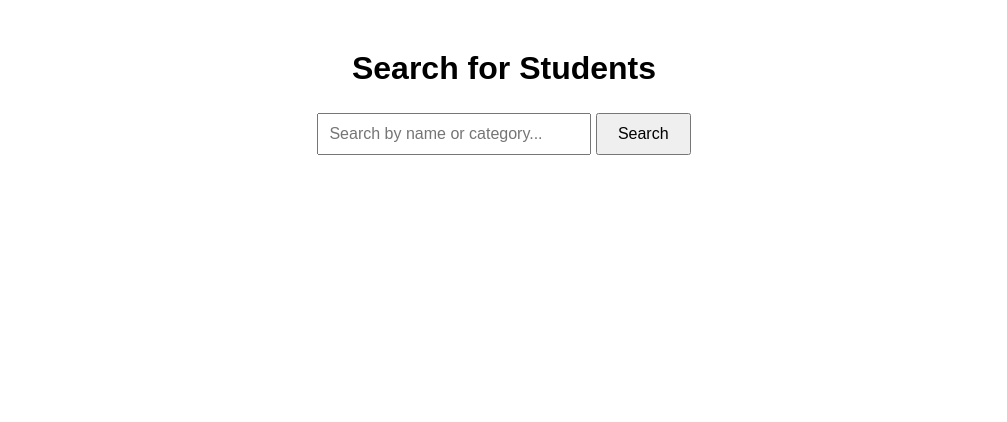
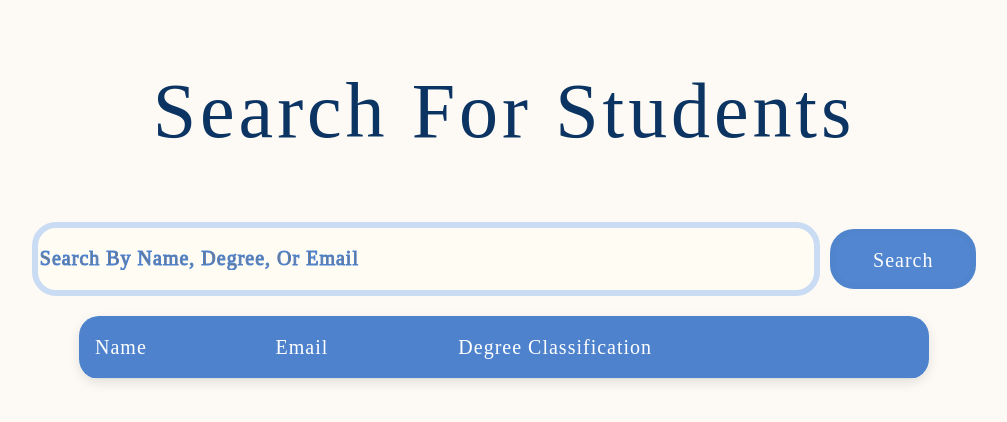
Before and after one commit to jazmirafy/FinalProjectWebsite, a website: page index.html in a window 1280 px wide. Shown: the whole page, without its empty margins (136-1143 px from the left). Drawn offline with nearby package versions, Linux system fonts and the light colour scheme.

Commit message:
added css style

```diff
--- a/index.html
+++ b/index.html
@@ -3,43 +3,30 @@
 <head>
   <meta charset="UTF-8" />
   <title>Student Search</title>
-  <style>
-    body {
-      font-family: Arial, sans-serif;
-    }
-    .search-container {
-      margin: 50px auto;
-      max-width: 400px;
-      text-align: center;
-    }
-    input[type="text"] {
-      padding: 10px;
-      width: 250px;
-      font-size: 16px;
-    }
-    button {
-      padding: 10px 20px;
-      font-size: 16px;
-      cursor: pointer;
-      margin-top: 5px;
-    }
-    .results {
-      margin-top: 20px;
-    }
-    .student-card {
-      border: 1px solid #ccc;
-      padding: 10px;
-      text-align: left;
-      margin-bottom: 10px;
-    }
-  </style>
+  <link rel="stylesheet" href="style.css?v=1.29">
+
 </head>
   <body>
     <div class="search-container">
       <h1>Search for Students</h1>
-    <input type="text" id="searchInput" placeholder="Search by name or category...">
-    <button onclick="searchItems()">Search</button>
-    <div class="results" id="results"></div>
+      <div class="search-bar">
+        <input type="text" id="searchInput" placeholder="Search by name, degree, or email">
+        <button class="search-button" onclick="searchItems()">Search</button>
+      </div>
+      <div class="table-container">
+        <table class="nav">
+          <thead>
+            <tr>
+              <th>Name</th>
+              <th>Email</th>
+              <th>Degree Classification</th>
+            </tr>
+          </thead>
+          <tbody id="results">
+            <!-- Results will be inserted here -->
+          </tbody>
+        </table>
+      </div>
     </div>
 
     <!-- jsPDF CDN -->
@@ -84,23 +71,26 @@
 
         if (paginatedResults.length > 0) {
           paginatedResults.forEach(student => {
-          const resultStudent = document.createElement('div');
-          resultStudent.className = 'student-card';
-          resultStudent.innerHTML = `
-            <p><strong>Name:</strong> ${student.first_name} ${student.last_name}</p>
-            <p><strong>Email:</strong> ${student.email}</p>
-            <p><strong>GPA:</strong> ${student.GPA}</p>
-            <p><strong>Degree Classification:</strong> ${student.degree_classification}</p>
-            <p><strong>Program:</strong> ${student.degree_program}</p>
-            <p><strong>Employment Status:</strong> ${student.employed_status}</p>
-            <button onclick='generatePDF(${JSON.stringify(student)})'>Export to PDF</button>
+            const row = document.createElement('tr');
+
+            row.innerHTML = `
+              <td>
+                <a href="#" onclick='event.preventDefault(); generatePDF(${JSON.stringify(student)})'>
+                  ${student.first_name} ${student.last_name}
+                </a>
+              </td>
+              <td>${student.email}</td>
+              <td>${student.degree_classification}</td>
             `;
-          resultsContainer.appendChild(resultStudent);
+
+            resultsContainer.appendChild(row);
           });
 
           renderPaginationControls();
         } else {
-        resultsContainer.textContent = 'No results found';
+          const row = document.createElement('tr');
+          row.innerHTML = `<td colspan="3">No results found</td>`;
+          resultsContainer.appendChild(row);
         }
       }
 
@@ -108,6 +98,12 @@
         const resultsContainer = document.getElementById('results');
         const totalPages = Math.ceil(filterResults.length / resultsPerPage);
         if (totalPages <= 1) return;
+
+        // Create a row and cell for pagination
+        const paginationRow = document.createElement('tr');
+        const paginationCell = document.createElement('td');
+        paginationCell.colSpan = 3; // Span all columns
+        paginationCell.style.textAlign = 'center'; // Center the buttons
 
         const paginationDiv = document.createElement('div');
         paginationDiv.className = 'pagination';
@@ -124,8 +120,11 @@
           paginationDiv.appendChild(btn);
         }
 
-      resultsContainer.appendChild(paginationDiv);
+        paginationCell.appendChild(paginationDiv);
+        paginationRow.appendChild(paginationCell);
+        resultsContainer.appendChild(paginationRow);
       }
+
 
       async function generatePDF(student) {
         const { jsPDF } = window.jspdf;
--- /dev/null
+++ b/style.css
@@ -0,0 +1,128 @@
+body {
+    background: #FDFAF5;
+  }
+  .search-container {
+    margin: 50px auto;
+    text-align: center;
+  }
+
+  .search-bar {
+    display: flex;
+    justify-content: center;
+    align-items: center;
+    gap: 10px; /* space between input and button */
+    margin-top: 20px;
+  }
+
+  input[type="text"] {
+    color: #4E82CC;
+    -webkit-text-stroke-width: 1px;
+    -webkit-text-stroke-color: #4E82CC;
+    font-family: Anuphan;
+    font-size: 20px;
+    font-style: normal;
+    font-weight: 400;
+    line-height: 150%; /* 30px */
+    letter-spacing: 1px;
+    text-transform: capitalize;
+    flex-direction: column;
+    width: 772.499px;
+    height: 60px;
+    flex-shrink: 0;
+    border-radius: 24px;
+    border: 6px solid #CADBF4;
+    background: #FFFCF4;
+  }
+  .search-button {
+    padding: 10px 20px;
+    font-size: 16px;
+    cursor: pointer;
+    width: 145.782px;
+    height: 60px;
+    flex-shrink: 0;
+    border-radius: 24px;
+    border: 6px solid #5084CD;
+    background: #5386D0;
+    color: #FEFEFD;
+    font-family: "Abril Fatface";
+    font-size: 20px;
+    font-style: normal;
+    font-weight: 400;
+    line-height: 150%; /* 30px */
+    letter-spacing: 1px;
+    text-transform: capitalize;
+  }
+  .results {
+    margin-top: 20px;
+  }
+  /* .student-card {
+    border: 1px solid #ccc;
+    padding: 10px;
+    text-align: left;
+    margin-bottom: 10px;
+  } */
+
+  h1{
+    color: #0B3463;
+    font-family: "Abril Fatface";
+    font-size: 78px;
+    font-style: normal;
+    font-weight: 400;
+    line-height: 150%; /* 117px */
+    letter-spacing: 3.9px;
+    text-transform: capitalize;
+  }
+
+  .table-container {
+    max-width: 850px;
+    margin: 20px auto;
+    border-radius: 20px;
+    box-shadow: 0 4px 12px rgba(0,0,0,0.1);
+    overflow-x: auto;
+  }
+
+  table.nav {
+    width: 100%;
+    border-collapse: collapse;
+    font-family: Anuphan;
+    font-size: 20px;
+    color: #0B3463;
+    background: #F8FAFB;
+  }
+
+  table.nav th,
+  table.nav td {
+    padding: 16px;
+    border-bottom: 1px solid #ddd;
+    text-align: left;
+    text-transform: capitalize;
+    line-height: 150%; /* 30px */
+    letter-spacing: 1px;
+  }
+
+  table.nav th {
+    background-color: #4E82CC;
+    color: #FFF;
+    font-weight: 400;
+  }
+
+  table.nav td:nth-child(3),
+  table.nav th:nth-child(3) {
+    white-space: nowrap;
+  }
+
+  .pagination button {
+    margin: 0 5px;
+    padding: 6px 12px;
+    font-size: 16px;
+    border-radius: 6px;
+    border: none;
+    background-color: #5084CD;
+    color: white;
+    cursor: pointer;
+  }
+
+  .pagination button:disabled {
+    background-color: #ccc;
+    cursor: not-allowed;
+  }
```
Lines whose indentation alone changed are shown as unchanged.
